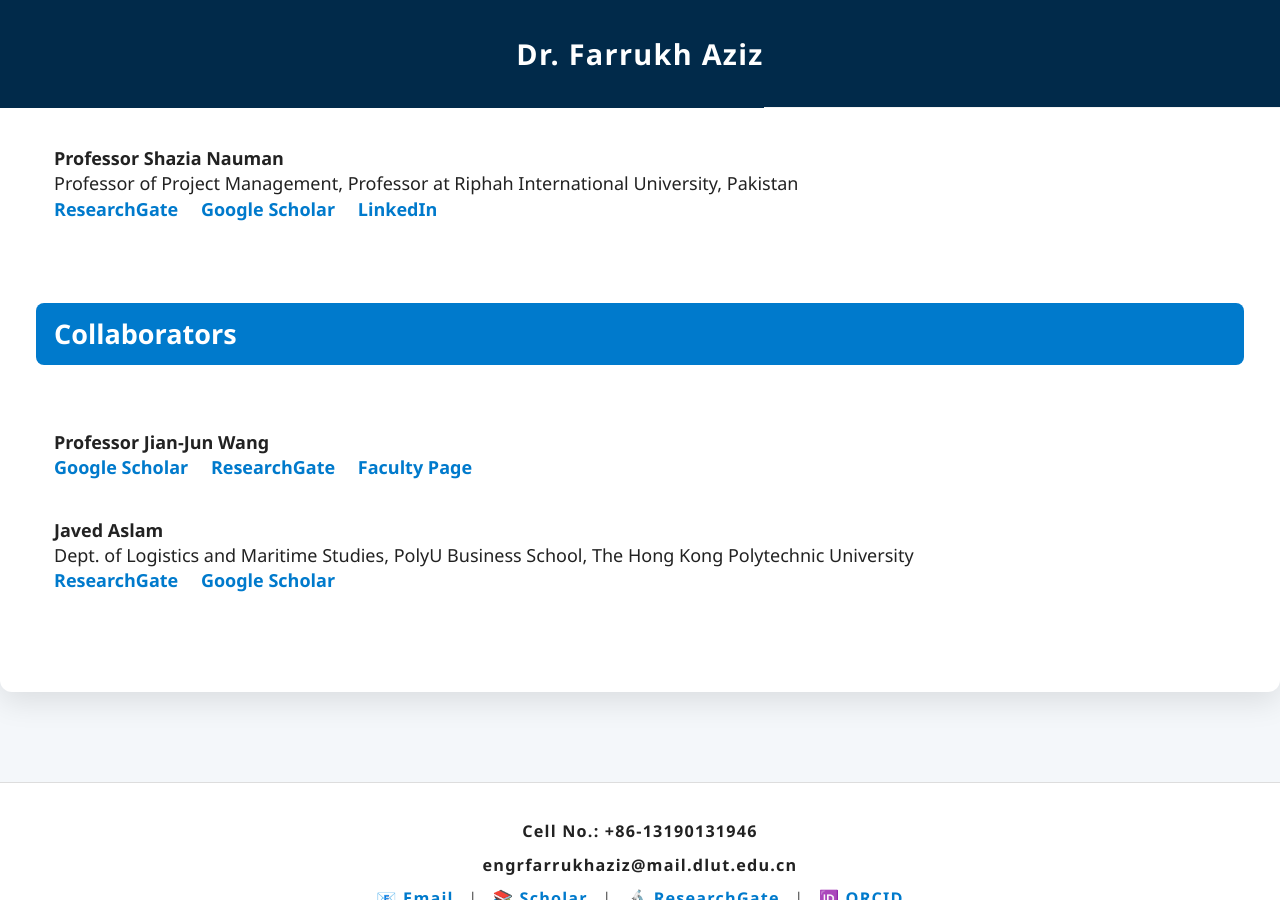
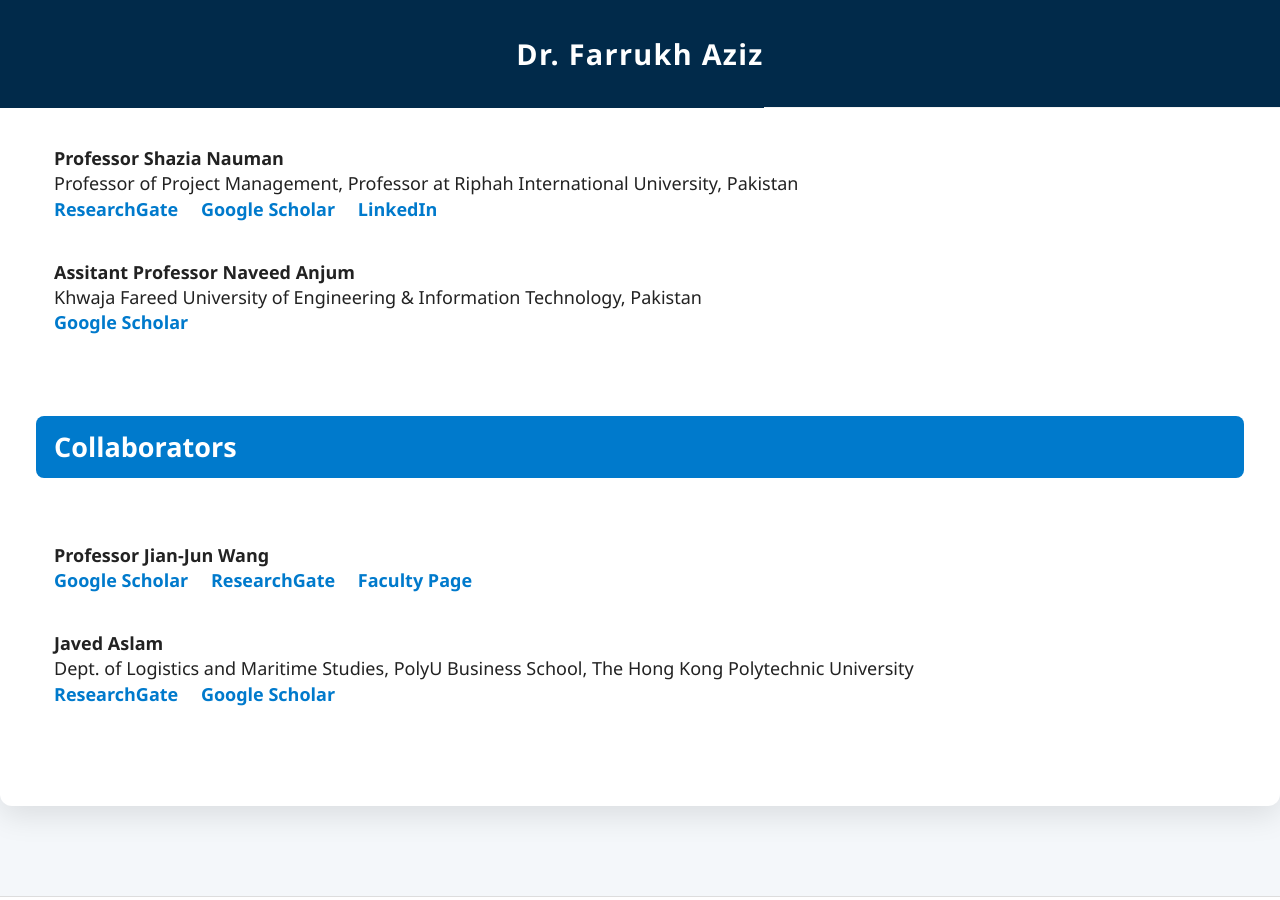
Before and after one commit to engrfarrukhaziz/engrfarrukhaziz.github.io, a Jekyll site: the page built from _pages/about.md, in a window 1280 px wide and 900 px high, scrolled down 1538 px. Built offline with Jekyll 4.4.1, drawn with Linux system fonts in a browser that asks for light colours.

Commit message:
Update default.html

```diff
--- a/_layouts/default.html
+++ b/_layouts/default.html
@@ -312,6 +312,13 @@ layout: compress
           <a href="https://pk.linkedin.com/in/shaznaum" target="_blank" rel="noopener noreferrer">LinkedIn</a>
         </div>
       </div>
+         <div class="person-info">
+        <div class="person-name">Assitant Professor Naveed Anjum</div>
+        <div>Khwaja Fareed University of Engineering & Information Technology, Pakistan</div>
+        <div>
+          <a href="https://scholar.google.com.pk/citations?user=cEVvB-0AAAAJ&hl=en" target="_blank" rel="noopener noreferrer">Google Scholar</a>
+        </div>
+      </div>
 
       <!-- Collaborators Section -->
       <div class="section-heading">Collaborators</div>
```
